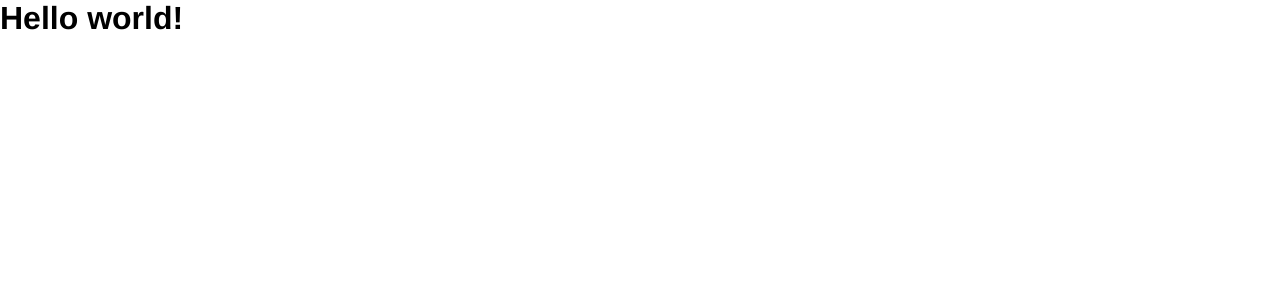
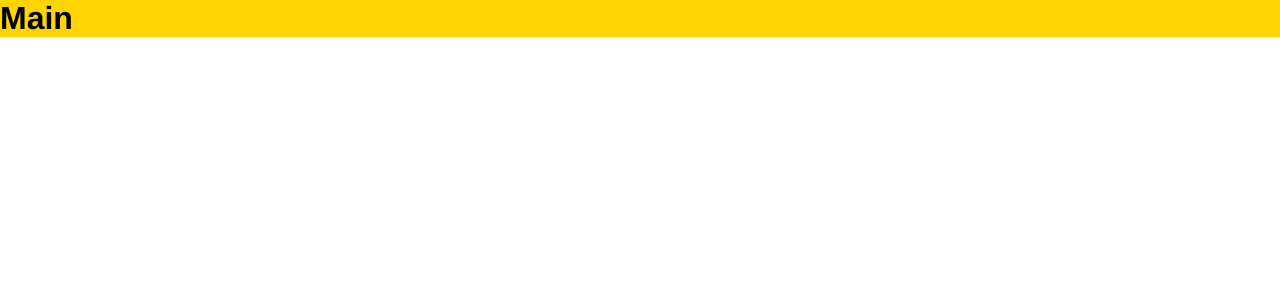
Before and after one commit to DiegoCapella/boilerplate-next-typescript, a Next.js app: page / in a window 1280 px wide. Shown: the top 300 px of the page. Built offline with nearby package versions, Linux system fonts and the light colour scheme.

Commit message:
feat: create a component with plop generator

```diff
--- /dev/null
+++ b/src/components/Main/index.tsx
@@ -0,0 +1,9 @@
+import * as S from './styles'
+
+const Main = () => (
+  <S.Wrapper>
+    <h1>Main</h1>
+  </S.Wrapper>
+)
+
+export default Main
--- /dev/null
+++ b/src/components/Main/styles.ts
@@ -0,0 +1,7 @@
+import styled, { css } from 'styled-components'
+
+export const Wrapper = styled.main`
+  ${({ theme }) => css`
+    background-color: ${theme.colors.secondary};
+  `}
+`
--- a/src/pages/index.tsx
+++ b/src/pages/index.tsx
@@ -1,7 +1,8 @@
+import Main from 'components/Main'
 import type { NextPage } from 'next'
 
 const Home: NextPage = () => {
-  return <h1>Hello world!</h1>
+  return <Main />
 }
 
 export default Home
```
Also changed, not shown: src/components/Main/stories.tsx (added, +10 -0 lines), src/components/Main/test.tsx (added, +12 -0 lines).
